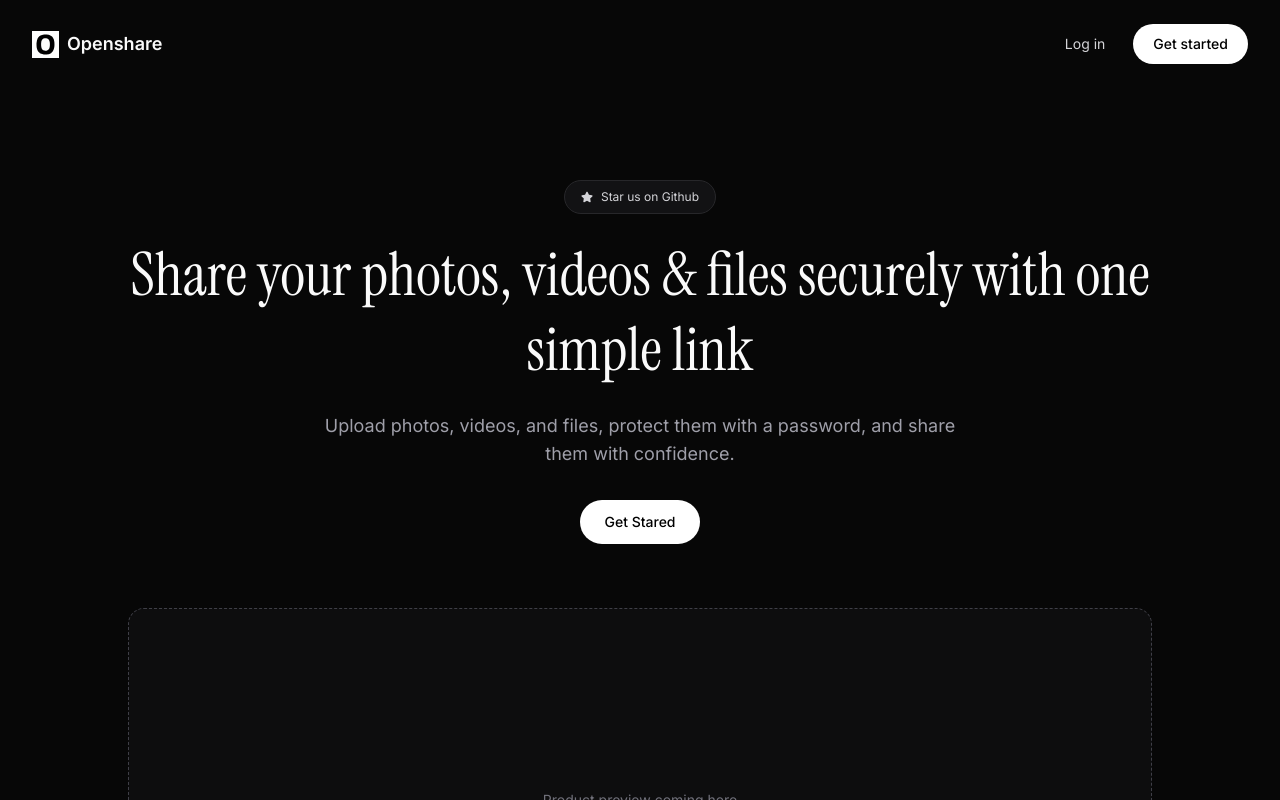
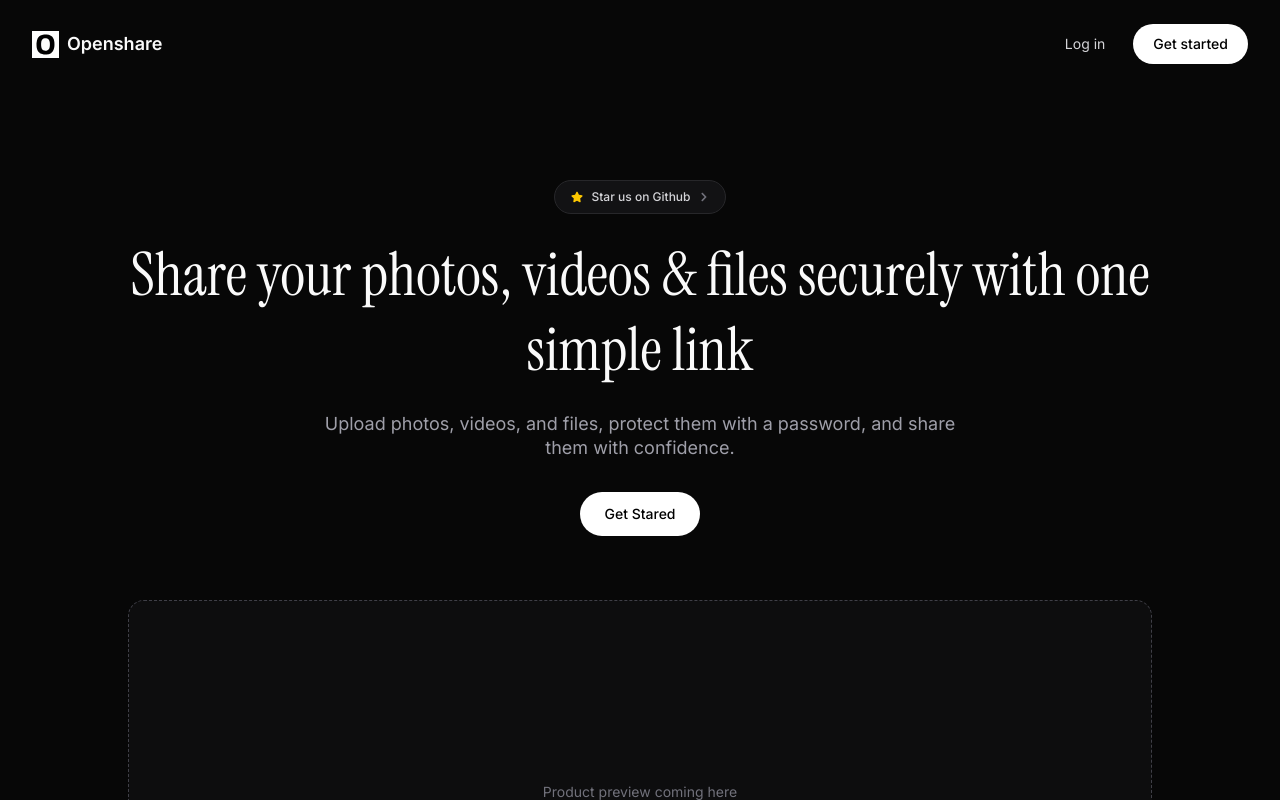
Before and after one commit to yshishir/openshare, a Next.js app: page / in a window 1280 px wide. Shown: the top 800 px of the page. Built offline with nearby package versions, Linux system fonts and the light colour scheme.

Commit message:
hero section cooked

```diff
--- a/components/hero.tsx
+++ b/components/hero.tsx
@@ -1,8 +1,7 @@
 import Link from "next/link";
-import { FaStar } from "react-icons/fa";
+import { FaChevronRight, FaStar } from "react-icons/fa";
 
 import { Instrument_Serif } from "next/font/google";
-
 const instrumentSerif = Instrument_Serif({
   weight: "400",
   subsets: ["latin"],
@@ -15,10 +14,11 @@ export default function Hero() {
         href="https://github.com/yshishir/openshare"
         target="_blank"
         rel="noopener noreferrer"
-        className="mb-6 flex items-center gap-2 rounded-full border border-zinc-800 bg-zinc-900/70 px-4 py-2 text-xs text-zinc-300"
+        className="mb-6 inline-flex items-center gap-2 rounded-full border border-zinc-800 bg-zinc-900/70 px-4 py-2 text-xs font-medium text-zinc-300 transition-colors hover:border-zinc-700 hover:bg-zinc-900 hover:text-white"
       >
-        <FaStar />
+        <FaStar className="text-yellow-400" />
         Star us on Github
+        <FaChevronRight className="text-[10px] text-zinc-500" />
       </a>
 
       <h1
@@ -27,7 +27,7 @@ export default function Hero() {
         Share your photos, videos & files securely with one simple link
       </h1>
 
-      <p className="mt-6 max-w-2xl text-base leading-7 text-zinc-400 sm:text-lg">
+      <p className="mt-6 max-w-2xl text-base leading-6 text-zinc-400 sm:text-lg">
         Upload photos, videos, and files, protect them with a password, and
         share them with confidence.
       </p>
```
